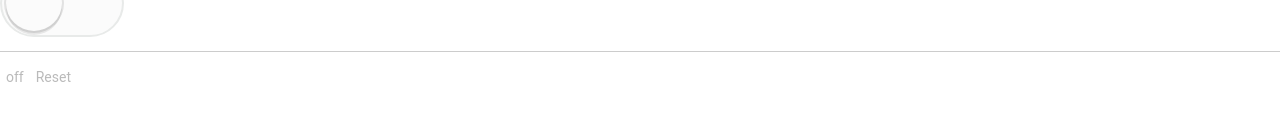
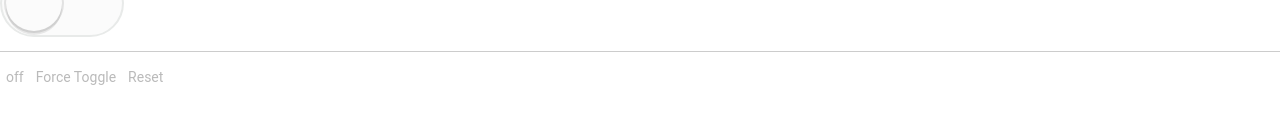
Before and after one commit to Brauxel/mythemes.vanessa, a Next.js app: page /elements in a window 1280 px wide. Shown: the part 165-300 px from the top of the page. Built offline with nearby package versions, Linux system fonts and the light colour scheme; a web font is replaced by a local one.

Commit message:
state reducer with types implmented, vid id: 9

```diff
--- a/components/containers/ToggleContainer/index.jsx
+++ b/components/containers/ToggleContainer/index.jsx
@@ -31,6 +31,10 @@ class Usage extends Component {
 	};
 
 	toggleStateReducer = (state, changes) => {
+		if (changes.type === "forced") {
+			return changes;
+		}
+
 		if (this.state.timesClicked >= 4) {
 			return { ...changes, on: false };
 		}
@@ -48,7 +52,7 @@ class Usage extends Component {
 				onReset={this.handleReset}
 				onToggle={this.handleToggle}
 			>
-				{({ on, getTogglerProps, reset }) => (
+				{({ on, getTogglerProps, toggle, reset }) => (
 					<div>
 						{on ? "The button is on" : "The button is off"}
 						<ToggleSwitch {...getTogglerProps({ on })} />
@@ -60,6 +64,9 @@ class Usage extends Component {
 							})}
 						>
 							{on ? "on" : "off"}
+						</button>
+						<button onClick={() => toggle({ type: "forced" })}>
+							Force Toggle
 						</button>
 						<button onClick={() => reset()}>Reset</button>
 						{timesClicked >= 4 ? (
--- a/components/molecules/Toggle/index.jsx
+++ b/components/molecules/Toggle/index.jsx
@@ -11,6 +11,15 @@ class Toggle extends Component {
 
 	// Lets define and initial state that can be used to initiate the reset the system, this makes large initial states easy to control in one place.
 	initialState = { on: this.props.initialOn };
+
+	// Any time I use a string as an identifier for a type,
+	// I prefer to give it a variable name. That way folks who
+	// want to reference the type can do so using variable which
+	// will help mitigate the problems of indirection.
+	static stateChangeTypes = {
+		reset: "__toggle_reset__",
+		toggle: "__toggle_toggle__"
+	};
 
 	/*
     	- We can make use of @babel/plugin-proposal-class-properties that is set in .babelrc to avoid declaring the state and super(props) in the class constructor as is the usual norm
@@ -27,30 +36,35 @@ class Toggle extends Component {
 			const changesObject =
 				typeof changes === "function" ? changes(state) : changes;
 
+			// apply state reducer
 			const reducedState = this.props.stateReducer(state, changesObject) || {};
 
-			return Object.keys(reducedState).length ? reducedState : null;
+			// remove the type so it's not set into state
+			// We've disabled linting for the next line but remember to not make this the norm, the line below is an edge case
+			const { type: ignoredType, ...onlyChanges } = reducedState; // eslint-disable-line
+
+			return Object.keys(onlyChanges).length ? onlyChanges : null;
 		}, callback);
 	}
 
-	toggle = () => {
+	toggle = ({ type = Toggle.stateChangeTypes.toggle } = {}) => {
 		this.internalSetState(
-			({ on }) => ({ on: !on }),
+			({ on }) => ({ type, on: !on }),
 			() => {
 				this.props.onToggle(this.state.on);
 			}
 		);
 	};
 
-	reset = () => {
-		this.internalSetState(this.initialState, () => {
-			this.props.onReset(this.initialState);
-		});
-	};
+	reset = () =>
+		this.internalSetState(
+			{ ...this.initialState, type: Toggle.stateChangeTypes.reset },
+			() => this.props.onReset(this.initialState)
+		);
 
 	getTogglerProps = ({ onClick, ...props }) => ({
 		"aria-expanded": this.state.on,
-		onClick: callAll(onClick, this.toggle),
+		onClick: callAll(onClick, () => this.toggle()), // this.toggle is called as a function in this case as it defines the type as an argument
 		...props
 	});
 
```
